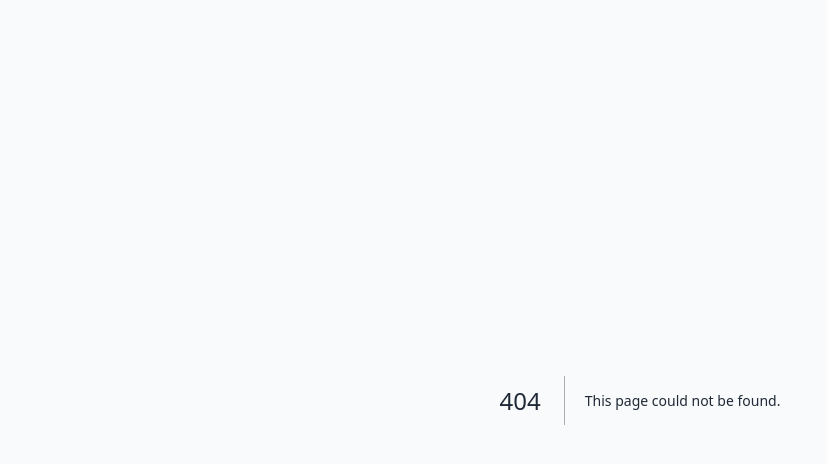
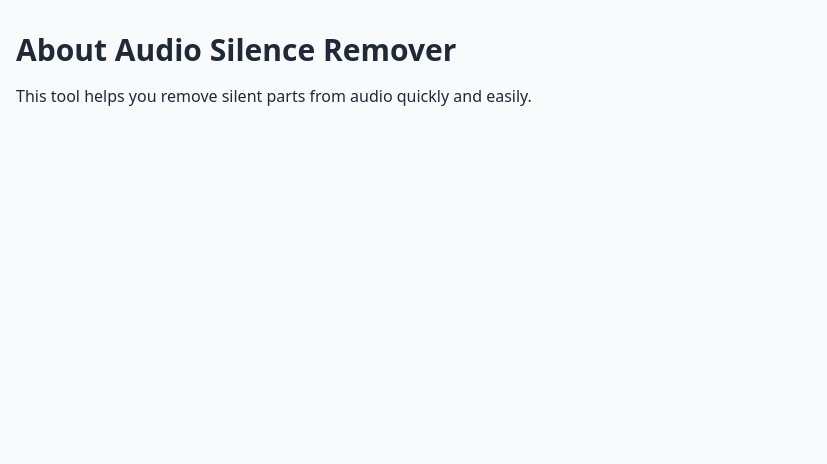
Before and after one commit to eligiakucharska-sudo/audio-silence-remover, a Next.js app: page /about in a window 1280 px wide. Before the commit this address had no page. Shown: the top 464 px of the page, without its empty margins (0-827 px from the left). Built offline with nearby package versions, Linux system fonts and the light colour scheme.

Commit message:
Create page.tsx

```diff
--- /dev/null
+++ b/app/about/page.tsx
@@ -0,0 +1,8 @@
+export default function About() {
+  return (
+    <main className="container mx-auto py-8 px-4">
+      <h1 className="text-3xl font-bold mb-4">About Audio Silence Remover</h1>
+      <p>This tool helps you remove silent parts from audio quickly and easily.</p>
+    </main>
+  );
+}
```
